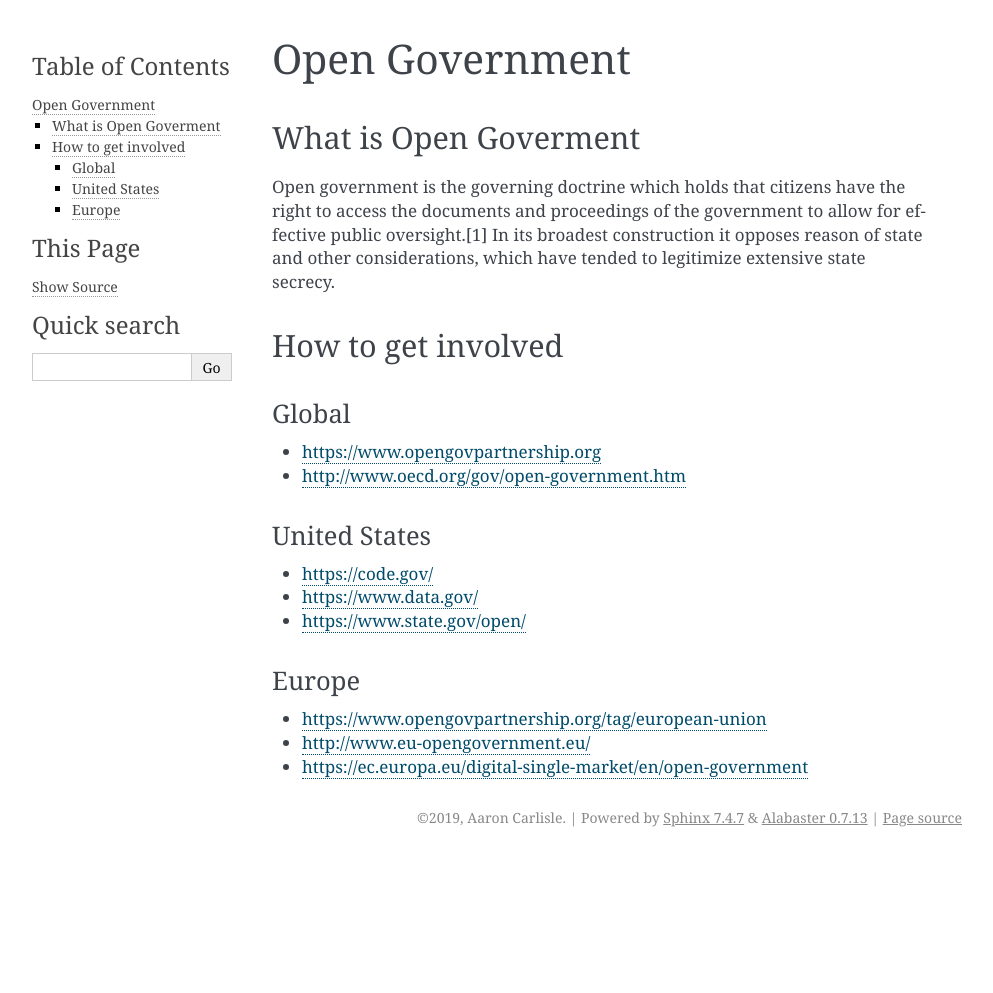
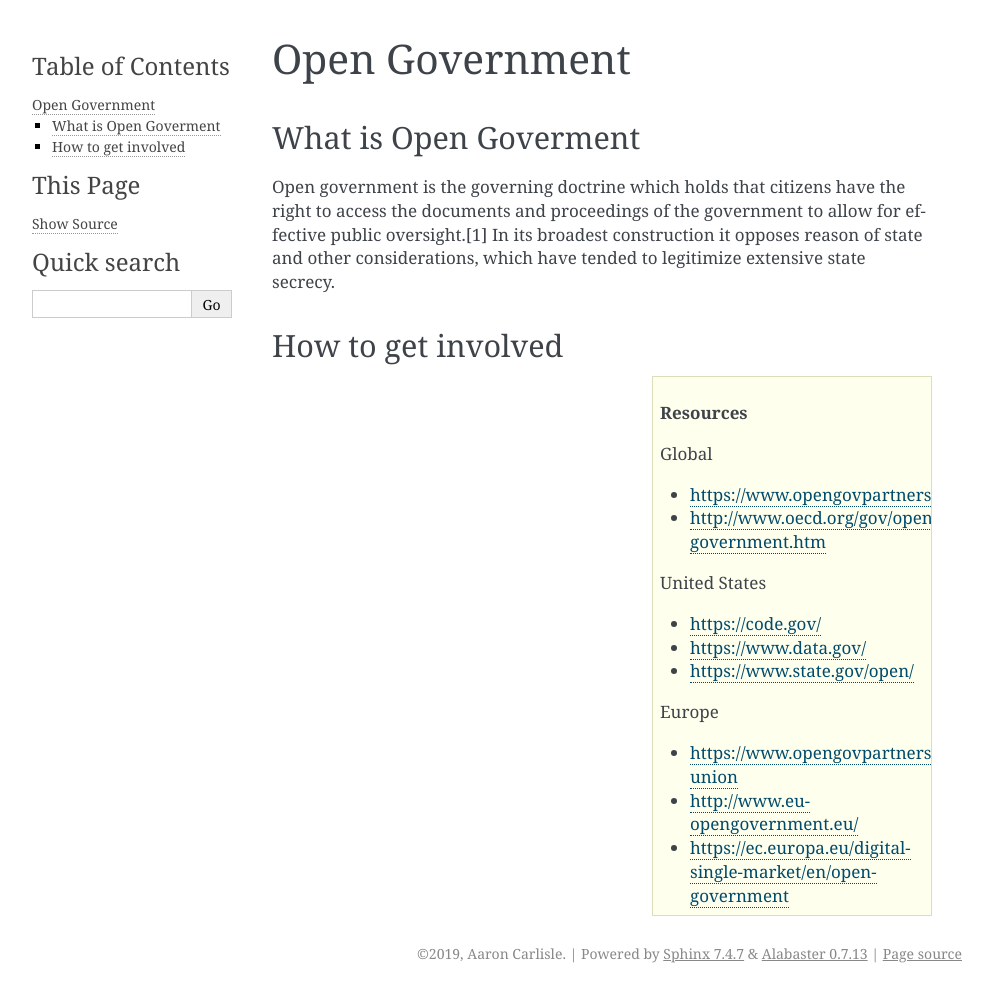
Before and after one commit to Blendify/open-culture, a Sphinx documentation site: the page built from source/open_government.rst, in a window 1280 px wide. Shown: the whole page, without its empty margins (148-1141 px from the left). Built offline with Sphinx 7.4.7, drawn with Linux system fonts in a browser that asks for light colours; before the commit the page ends 900 px from its top, so only the background shows below that.

Commit message:
Update open_government.rst

```diff
--- a/source/open_government.rst
+++ b/source/open_government.rst
@@ -11,22 +11,21 @@ Open government is the governing doctrine which holds that citizens have the rig
 How to get involved
 ===================
 
-Global
-------
+.. sidebar:: Resources
 
-- https://www.opengovpartnership.org
-- http://www.oecd.org/gov/open-government.htm
+   Global
 
-United States
--------------
+   - https://www.opengovpartnership.org
+   - http://www.oecd.org/gov/open-government.htm
 
-- https://code.gov/
-- https://www.data.gov/
-- https://www.state.gov/open/
+   United States
 
-Europe
-------
+   - https://code.gov/
+   - https://www.data.gov/
+   - https://www.state.gov/open/
 
-- https://www.opengovpartnership.org/tag/european-union
-- http://www.eu-opengovernment.eu/
-- https://ec.europa.eu/digital-single-market/en/open-government
+   Europe
+
+   - https://www.opengovpartnership.org/tag/european-union
+   - http://www.eu-opengovernment.eu/
+   - https://ec.europa.eu/digital-single-market/en/open-government
```
